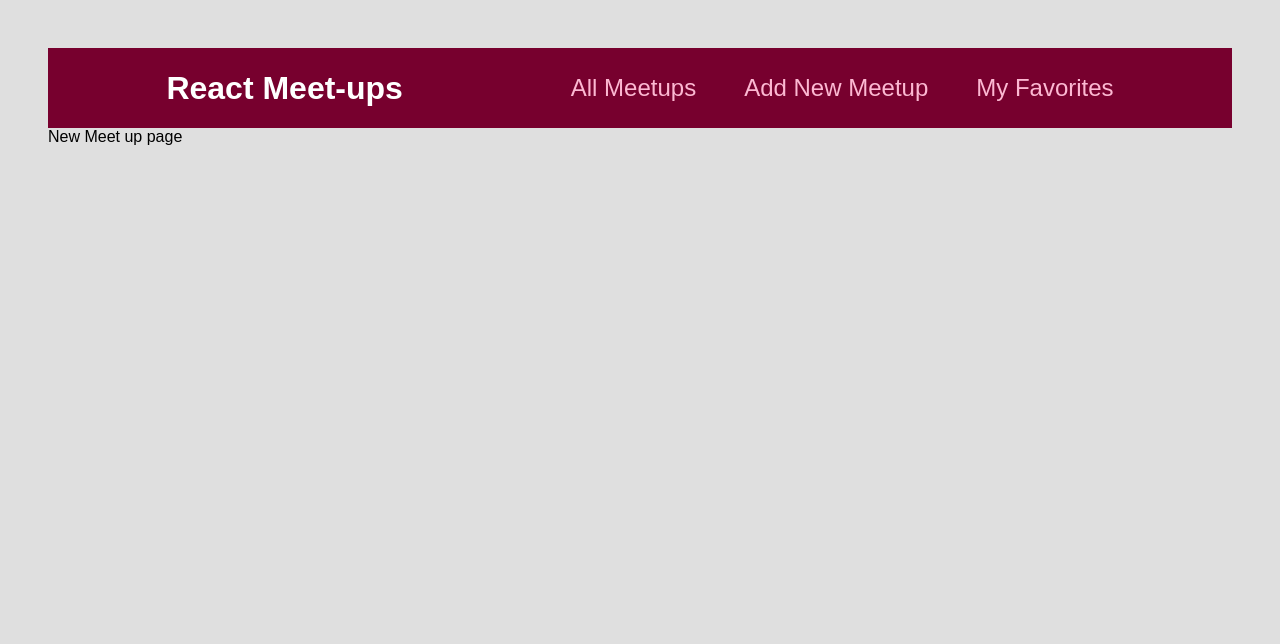
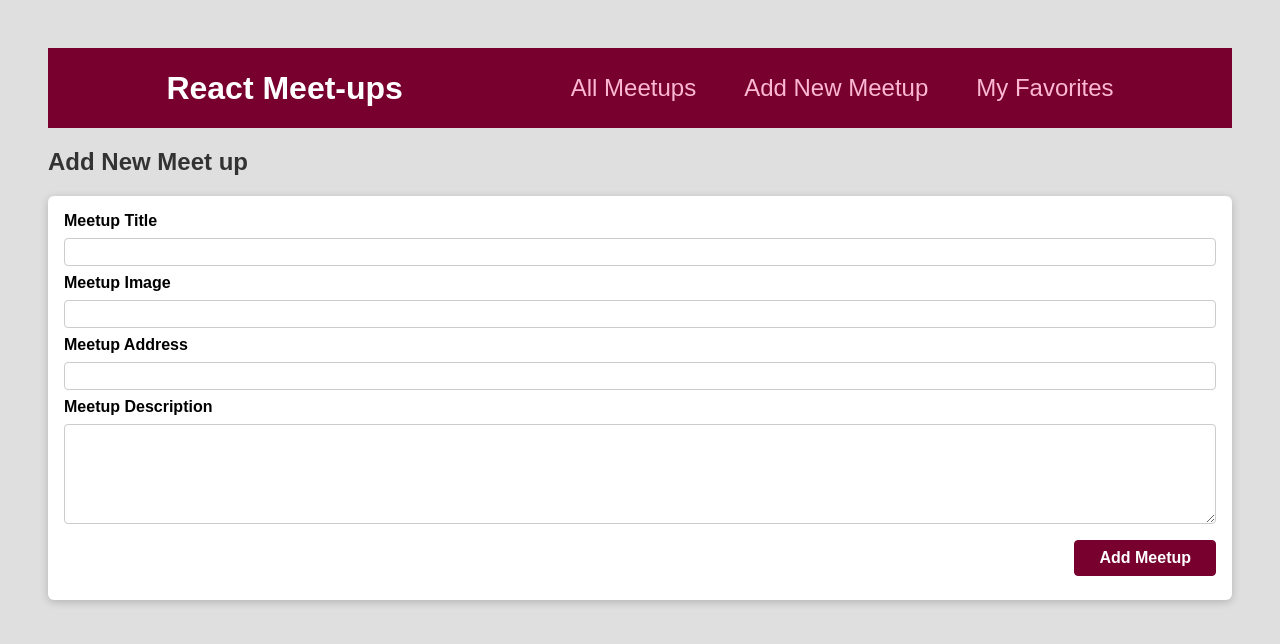
Before and after one commit to AmmarElwardani/meet-up-react, a React (Create React App) app: page /new-meetup in a window 1280 px wide. Shown: the top 644 px of the page. Built offline with nearby package versions, Linux system fonts and the light colour scheme.

Commit message:
Adding new meetup

```diff
--- /dev/null
+++ b/src/components/meetups/NewMeetupForm..module.css
@@ -0,0 +1,45 @@
+.form {
+    padding: 1rem;
+  }
+
+  .control {
+    margin-bottom: 0.5rem;
+  }
+
+  .control label {
+    display: block;
+    font-weight: bold;
+    margin-bottom: 0.5rem;
+  }
+
+  .control input,
+  .control textarea {
+    display: block;
+    font: inherit;
+    border-radius: 4px;
+    border: 1px solid #ccc;
+    padding: 0.25rem;
+    width: 100%;
+  }
+
+  .actions {
+    margin-top: 1rem;
+    text-align: right;
+  }
+
+  .actions button {
+    font: inherit;
+    cursor: pointer;
+    background-color: #77002e;
+    color: white;
+    padding: 0.5rem 1.5rem;
+    border: 1px solid #77002e;
+    border-radius: 4px;
+    font-weight: bold;
+  }
+
+  .actions button:hover,
+  .actions button:active {
+    background-color: #a50e48;
+    border-color: #a50e48;
+  }
--- /dev/null
+++ b/src/components/meetups/NewMeetupForm.js
@@ -0,0 +1,57 @@
+import Card from "../ui/Card";
+import classes from "./NewMeetupForm..module.css";
+import { useRef } from "react";
+const NewMeetupForm = ( props ) => {
+  const titleInputRef = useRef();
+  const imageInputRef = useRef();
+  const addressInputRef = useRef();
+  const descriptionInputRef = useRef();
+  function onSubmitHandler(event) {
+    event.preventDefault();
+    const enteredTitle = titleInputRef.current.value;
+    const enteredImage = imageInputRef.current.value;
+    const enteredAddress = addressInputRef.current.value;
+    const enteredDescription = descriptionInputRef.current.value;
+
+    const meetupData = {
+      title: enteredTitle,
+      image: enteredImage,
+      address: enteredAddress,
+      description: enteredDescription,
+    };
+
+    props.onAddMeetup(meetupData);
+  }
+  return (
+    <Card>
+      <form className={classes.form} onSubmit={onSubmitHandler}>
+        <div className={classes.control}>
+          <label htmlFor="title">Meetup Title</label>
+          <input type="text" required id="title" ref={titleInputRef} />
+        </div>
+        <div className={classes.control}>
+          <label htmlFor="image">Meetup Image</label>
+          <input type="utl" required id="image" ref={imageInputRef} />
+        </div>
+        <div className={classes.control}>
+          <label htmlFor="address">Meetup Address</label>
+          <input type="text" required id="address" ref={addressInputRef} />
+        </div>
+        <div className={classes.control}>
+          <label htmlFor="description">Meetup Description</label>
+          <textarea
+            required
+            id="description"
+            rows="5"
+            ref={descriptionInputRef}
+          ></textarea>
+          <div className={classes.actions}>
+            <button>Add Meetup</button>
+          </div>
+        </div>
+      </form>
+    </Card>
+  );
+};
+
+export default NewMeetupForm;
--- a/src/pages/NewMeetup.js
+++ b/src/pages/NewMeetup.js
@@ -1,5 +1,29 @@
-const NewMeetupPage = () => {
-  return <div>New Meet up page</div>;
+import NewMeetupForm from "../components/meetups/NewMeetupForm";
+import {useNavigate} from 'react-router-dom';
+const NewMeetupPage = (props) => {
+
+    const navigate = useNavigate();
+
+  function addMeetupHandler(meetupData){
+
+    fetch('https://react-getting-started-ca136-default-rtdb.firebaseio.com/meetups.json', {
+      method: 'POST',
+      body: JSON.stringify(meetupData),
+      headers: {
+        'Content-type': 'application/json'
+      }
+    }).then( ()=> {
+      navigate('/');
+    } );
+
+  }
+
+  return (
+    <section>
+      <h1>Add New Meet up</h1>
+      <NewMeetupForm onAddMeetup={addMeetupHandler} />
+    </section>
+  );
 };
 
 export default NewMeetupPage;
```
